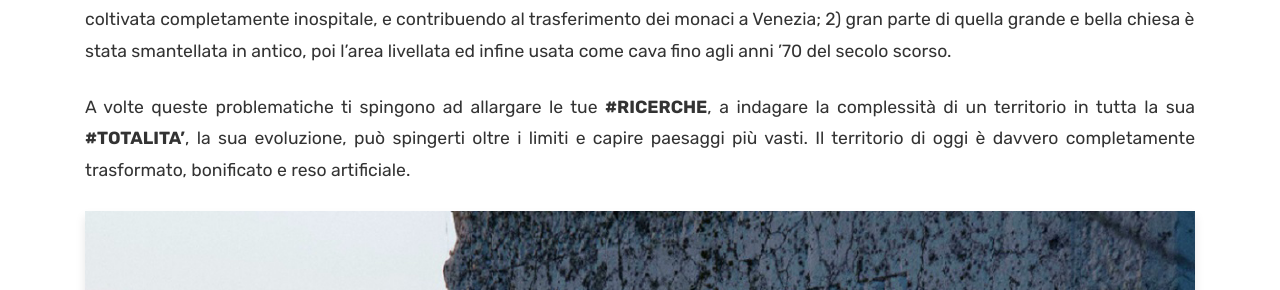
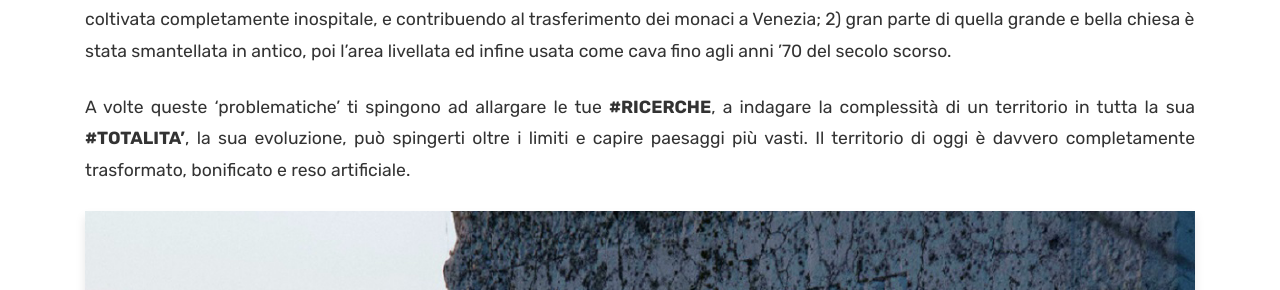
Before and after one commit to valrem93/SantIlarioeilBrenta_test, a Jekyll site: the page built from docs/heritage.md, in a window 1280 px wide and 900 px high, scrolled down 1047 px. Shown: the part 163-453 px from the top of the window. Built offline with Jekyll 4.4.1, drawn with Linux system fonts in a browser that asks for light colours; comment, search, counter and statistics services are not loaded.

Commit message:
Update heritage.md

```diff
--- a/docs/heritage.md
+++ b/docs/heritage.md
@@ -18,13 +18,13 @@
 1) coinvolta dall’arrivo di un nuovo corso d’acqua, il **\#BRENTA**, in quei territori per agevolare Venezia, rendendo un’area produttiva e coltivata completamente inospitale, e contribuendo al trasferimento dei monaci a Venezia;
 2) gran parte di quella grande e bella chiesa è stata smantellata in antico, poi l’area livellata ed infine usata come cava fino agli anni ’70 del secolo scorso.
 
-A volte queste problematiche ti spingono ad allargare le tue **\#RICERCHE**, a indagare la complessità di un territorio in tutta la sua **\#TOTALITA'**, la sua evoluzione, può spingerti oltre i limiti e capire paesaggi più vasti. Il territorio di oggi è davvero completamente trasformato, bonificato e reso artificiale.
+A volte queste 'problematiche' ti spingono ad allargare le tue **\#RICERCHE**, a indagare la complessità di un territorio in tutta la sua **\#TOTALITA'**, la sua evoluzione, può spingerti oltre i limiti e capire paesaggi più vasti. Il territorio di oggi è davvero completamente trasformato, bonificato e reso artificiale.
 {: style="text-align: justify"}
 
 ![jekyll template mediumish]({{site.baseurl}}/assets/images/marghera.jpg)
 
 I nostri recenti studi dimostrano che qualunque periodo si prenda in considerazione, la storia di quest'area è connotata da un inscindibile **\#LEGAME** tra **\#UOMO** e **\#AMBIENTE**, proprio come oggi. **\#NEWTON** aveva ragione quando diceva che ad ogni azione corrisponde una reazione uguale e contraria. Ciò che è straordinario è che stiamo parlando dello stesso luogo scelto dal **\#PALLADIO** per costruire una delle sue magnifiche ville, **\#VILLA FOSCARI** e che quasi a contrasto oggi tiene sullo sfondo uno tra i più grandi **\#POLI INDUSTRIALI** del Nord-Est e alle spalle di tutto, la causa di tutto: VENEZIA e la sua **\#SALVAGUARDIA**.
-
+{: style="text-align: justify"}
 [**Paesaggi Artificiali a Venezia**](https://www.insegnadelgiglio.it/prodotto/paesaggi-artificiali-a-venezia/), parla di proprio questo.
 
 ![jekyll template mediumish]({{site.baseurl}}/assets/images/libro2017.jpg)
@@ -34,11 +34,9 @@
 =========
 
 Come valorizzare la **\#COMPLESSITA'**, come sensibilizzare le persone verso la comprensione delle particolari caratteristiche del paesaggio? Come donare un'**\#IDENTITA'**, innanzitutto **\#VISIVA** al **\#PATRIMONIO \#CULTURALE** del territorio, o meglio del paesaggio, così come inteso nella Convenzione del 2000 e poi con la ratifica del 2006:
-
-“…una determinata parte di territorio, così come è percepita dalle popolazioni, il cui carattere deriva dall'azione di fattori naturali e/o umani e dalle loro interrelazioni…”.
-
+_“…una determinata parte di territorio, così come è percepita dalle popolazioni, il cui carattere deriva dall'azione di fattori naturali e/o umani e dalle loro interrelazioni…”._
 Come lasciare un’**\#EREDITA'**, come raccontare il passato, come creare una comunità di persone in grado di viverlo?
-
+{: style="text-align: justify"}
 ![jekyll template mediumish]({{site.baseurl}}/assets/images/passeggiata.jpg)
 
 STRATEGIE DIGITALI
```
